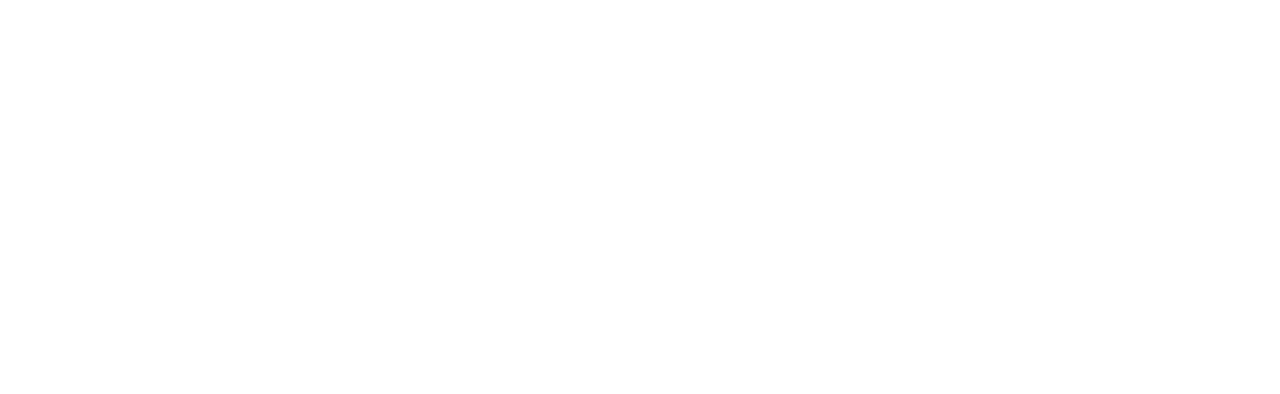
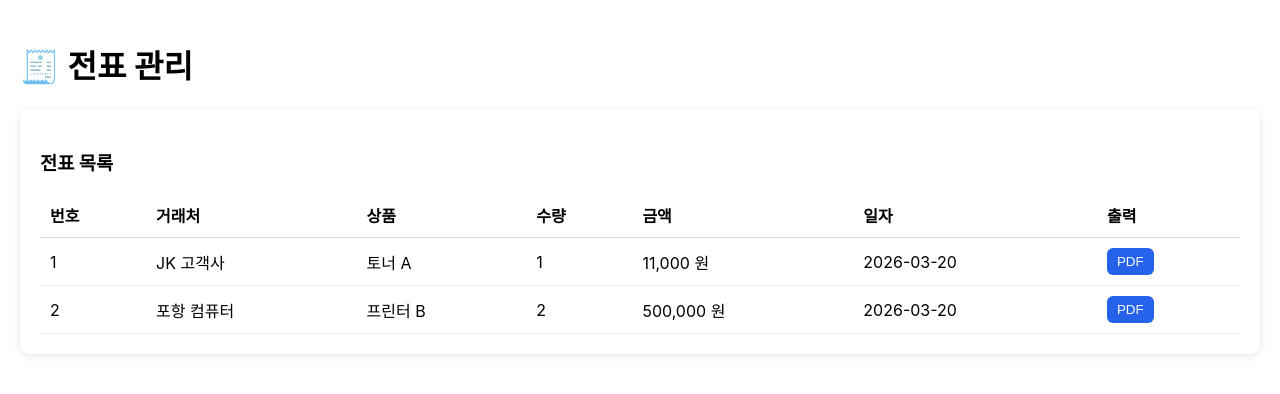
Before and after one commit to gPdnjs2020/JK_Networks_Solution_ERP, a React (Create React App) app: page /vouchers in a window 1280 px wide. Before the commit this address had no page. Shown: the top 394 px of the page. Built offline with nearby package versions, Linux system fonts and the light colour scheme.

Commit message:
create vouchers

```diff
--- a/src/App.js
+++ b/src/App.js
@@ -3,6 +3,7 @@
 import Products from "./pages/Products";
 import Partners from "./pages/Partners";
 import Transactions from "./pages/Transactions";
+import Vouchers from "./pages/Vouchers";
 
 function App() {
   return (
@@ -12,6 +13,7 @@
         <Route path="/products" element={<Products />} />
         <Route path="/partners" element={<Partners />} />
         <Route path="/transactions" element={<Transactions />} />
+        <Route path="/vouchers" element={<Vouchers />} />
       </Routes>
     </BrowserRouter>
   );
--- /dev/null
+++ b/src/pages/Vouchers.js
@@ -0,0 +1,105 @@
+import { useEffect, useState } from "react";
+
+export default function Vouchers() {
+  const [vouchers, setVouchers] = useState([]);
+
+  // 임시 데이터 (나중에 API 연결)
+  useEffect(() => {
+    setVouchers([
+      {
+        id: 1,
+        partner: "JK 고객사",
+        product: "토너 A",
+        qty: 1,
+        total: 11000,
+        date: "2026-03-20",
+      },
+      {
+        id: 2,
+        partner: "포항 컴퓨터",
+        product: "프린터 B",
+        qty: 2,
+        total: 500000,
+        date: "2026-03-20",
+      },
+    ]);
+  }, []);
+
+  // PDF 출력 (현재는 테스트용)
+  const printVoucher = (id) => {
+    alert(`전표 ${id} 출력 (PDF 기능은 백엔드 연결 후 활성화)`);
+  };
+
+  return (
+    <div style={{ padding: "20px" }}>
+      <h1>🧾 전표 관리</h1>
+
+      <div style={cardStyle}>
+        <h3>전표 목록</h3>
+
+        <table style={{ width: "100%", borderCollapse: "collapse" }}>
+          <thead>
+            <tr>
+              <th style={th}>번호</th>
+              <th style={th}>거래처</th>
+              <th style={th}>상품</th>
+              <th style={th}>수량</th>
+              <th style={th}>금액</th>
+              <th style={th}>일자</th>
+              <th style={th}>출력</th>
+            </tr>
+          </thead>
+
+          <tbody>
+            {vouchers.map((v) => (
+              <tr key={v.id}>
+                <td style={td}>{v.id}</td>
+                <td style={td}>{v.partner}</td>
+                <td style={td}>{v.product}</td>
+                <td style={td}>{v.qty}</td>
+                <td style={td}>{v.total.toLocaleString()} 원</td>
+                <td style={td}>{v.date}</td>
+                <td style={td}>
+                  <button
+                    onClick={() => printVoucher(v.id)}
+                    style={button}
+                  >
+                    PDF
+                  </button>
+                </td>
+              </tr>
+            ))}
+          </tbody>
+        </table>
+      </div>
+    </div>
+  );
+}
+
+/* 스타일 */
+const cardStyle = {
+  background: "white",
+  padding: "20px",
+  borderRadius: "10px",
+  boxShadow: "0 2px 8px rgba(0,0,0,0.1)",
+};
+
+const th = {
+  borderBottom: "1px solid #ddd",
+  padding: "10px",
+  textAlign: "left",
+};
+
+const td = {
+  padding: "10px",
+  borderBottom: "1px solid #eee",
+};
+
+const button = {
+  padding: "6px 10px",
+  background: "#2563eb",
+  color: "white",
+  border: "none",
+  borderRadius: "6px",
+  cursor: "pointer",
+};
```
